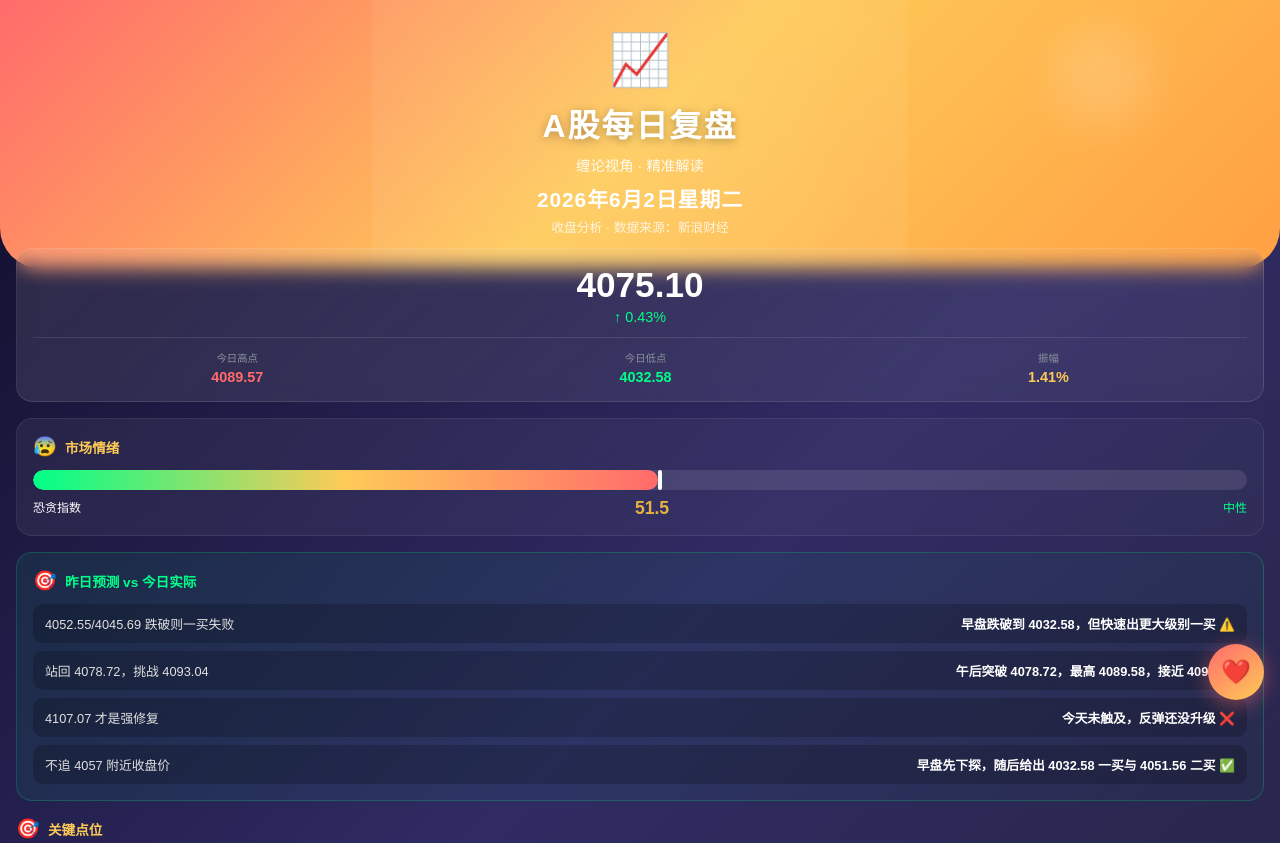
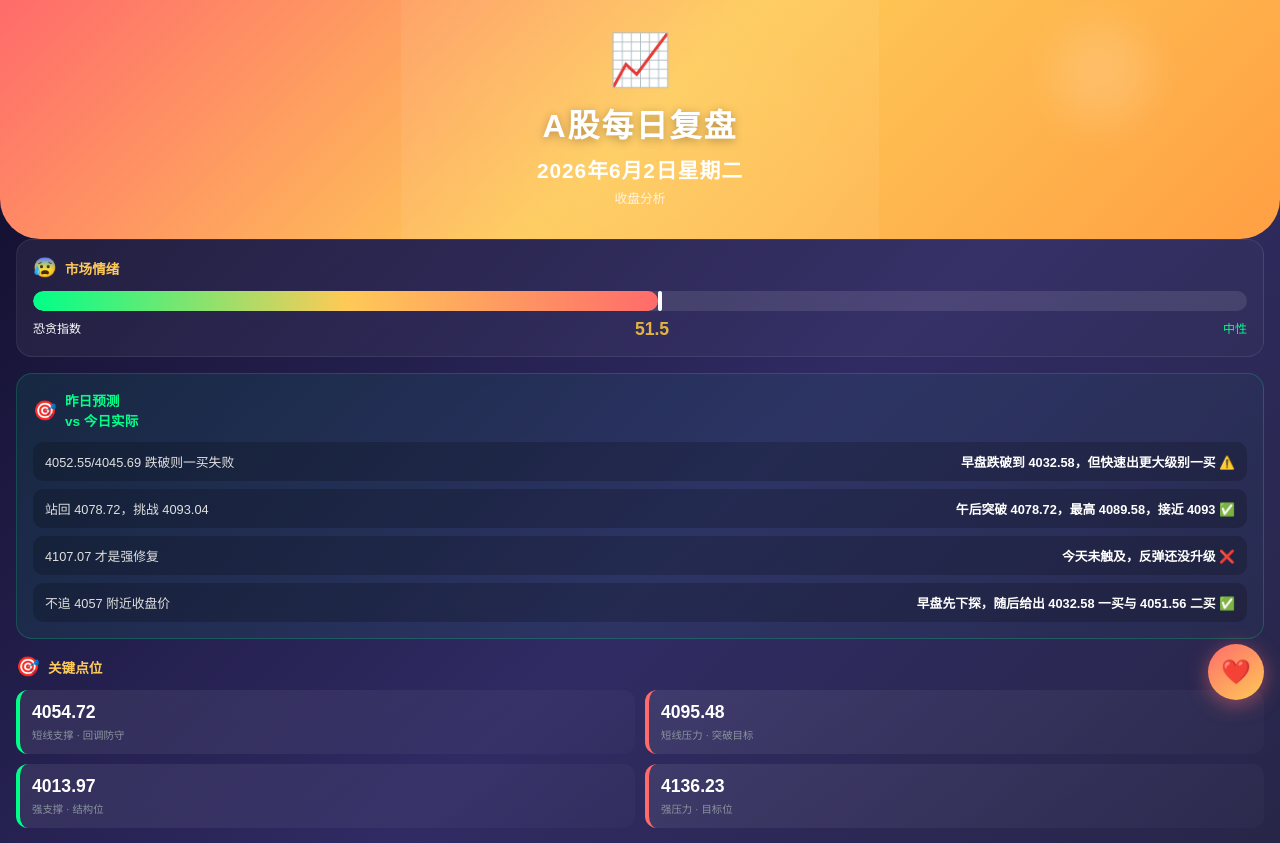
Before and after one commit to gfz-web/stock-quantification, a website: page douyin-review.html in a window 1280 px wide. Shown: the top 843 px of the page. Drawn offline with Linux system fonts and the light colour scheme.

Commit message:
fix:优化页面

```diff
--- a/douyin-review.html
+++ b/douyin-review.html
@@ -88,21 +88,8 @@
     <div class="hero-content">
       <div class="logo">📈</div>
       <h1>A股每日复盘</h1>
-      <div class="subtitle">缠论视角 · 精准解读</div>
       <div class="date">2026年6月2日星期二</div>
-      <div class="time">收盘分析 · 数据来源：新浪财经</div>
-    </div>
-  </div>
-
-  <div class="price-badge">
-    <div class="main">
-      <div class="num">4075.10</div>
-      <div class="change up">↑ 0.43%</div>
-    </div>
-    <div class="price-row">
-      <div class="item"><div class="label">今日高点</div><div class="value" style="color:#ff6b6b">4089.57</div></div>
-      <div class="item"><div class="label">今日低点</div><div class="value" style="color:#00ff88">4032.58</div></div>
-      <div class="item"><div class="label">振幅</div><div class="value" style="color:#feca57">1.41%</div></div>
+      <div class="time">收盘分析 </div>
     </div>
   </div>
 
@@ -121,7 +108,7 @@
 
 
   <div class="prediction-review">
-    <div class="title"><span>🎯</span> 昨日预测 vs 今日实际</div>
+    <div class="title"><span>🎯</span> 昨日预测<br/>vs 今日实际</div>
     <div class="pred-list">
 
       <div class="pred-item">
```
Also changed, not shown: src/generateDouyinReview.js (+1 -13 lines).
